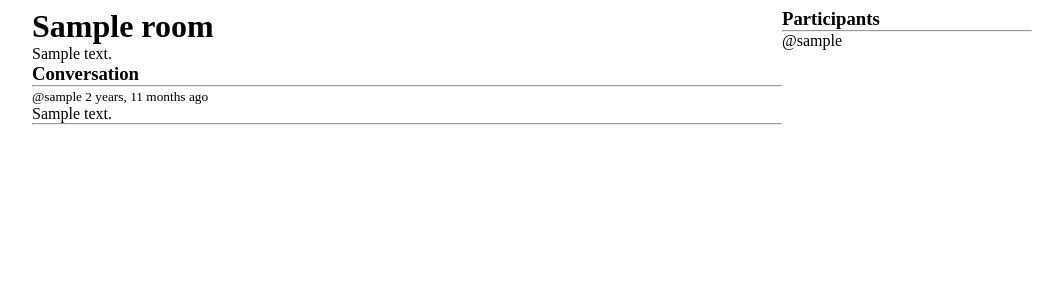
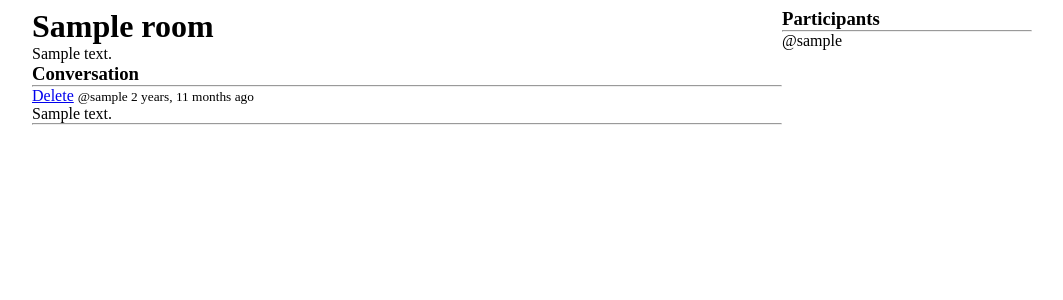
Before and after one commit to paulnyabaro/studyapp, a Django app: page /room/1/ in a window 1280 px wide. Shown: the part 105-405 px from the top of the page, without its empty margins (108-1171 px from the left). Run offline with Django 4.2, Linux system fonts and the light colour scheme; tables that the repository leaves empty hold one stand-in row (values such as "Sample post").

Commit message:
Added message delete functionality

```diff
--- a/studyapp/base/templates/base/rooms.html
+++ b/studyapp/base/templates/base/rooms.html
@@ -13,6 +13,7 @@
                 <hr>
                 {% for message in room_messages %}
                 <div class="message">
+                    <a href="{% url 'delete_message' message.id %}">Delete</a>
                     <small> @{{ message.user }} {{ message.created|timesince }} ago</small><br>
                     <span>{{ message.body }}</span>
                     <hr>
--- a/studyapp/base/urls.py
+++ b/studyapp/base/urls.py
@@ -11,5 +11,6 @@ urlpatterns = [
     path('create-room/', views.create_room, name='create_room'),
     path('update-room/<str:pk>/', views.update_room, name='update_room'),
     path('delete-room/<str:pk>/', views.delete_room, name='delete_room'),
+    path('delete-message/<str:pk>/', views.delete_message, name='delete_message'),
 
 ]
--- a/studyapp/base/views.py
+++ b/studyapp/base/views.py
@@ -127,3 +127,16 @@ def delete_room(request, pk):
         room.delete()
         return redirect('home')
     return render(request, 'base/delete.html', {'obj': room})
+
+
+@login_required(login_url='login')
+def delete_message(request, pk):
+    message = Message.objects.get(id=pk)
+
+    if request.user != message.user:
+        return HttpResponse('You do not have the rights to do that')
+
+    if request.method == 'POST':
+        message.delete()
+        return redirect('home')
+    return render(request, 'base/delete.html', {'obj': message})
```
